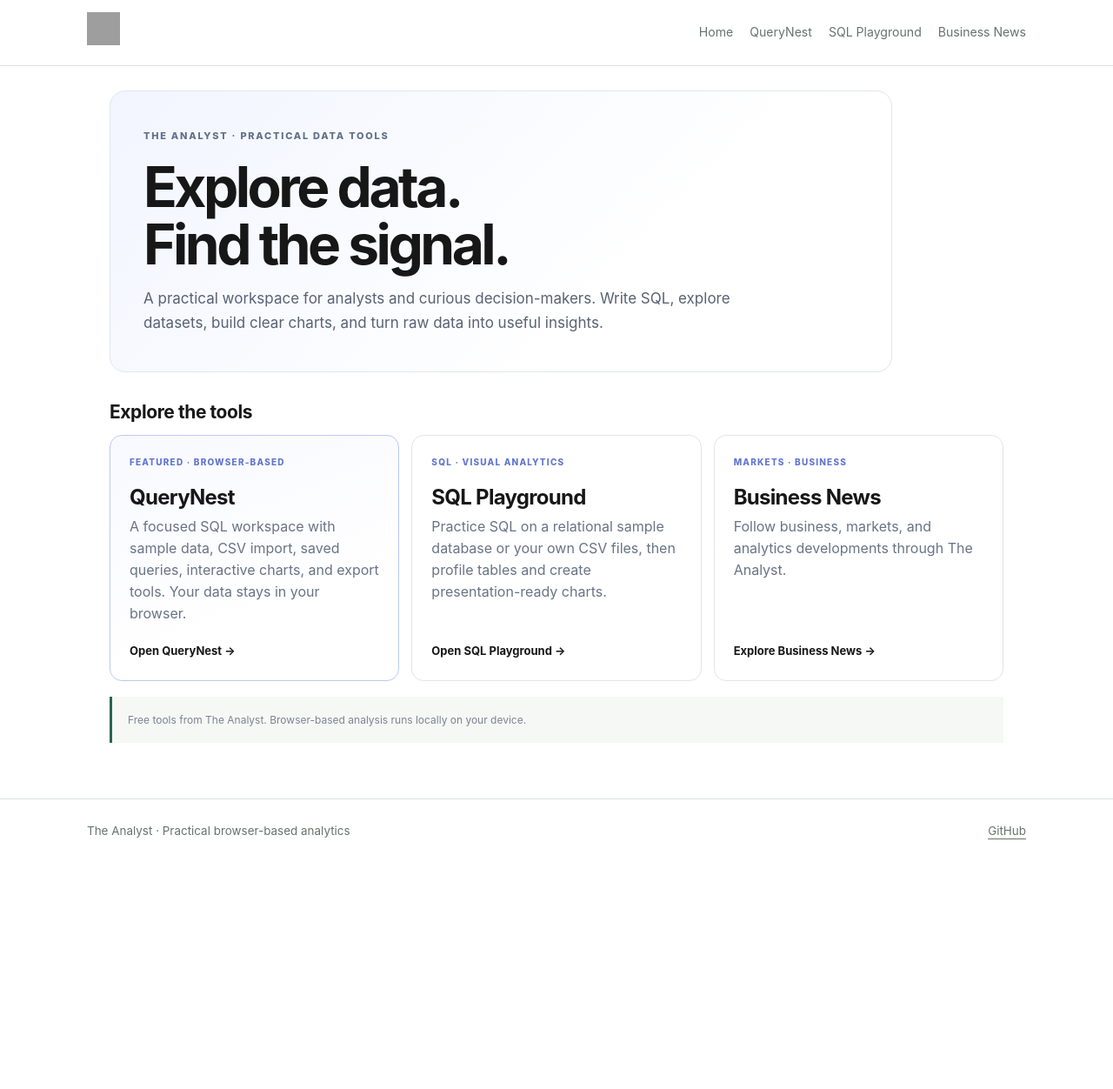
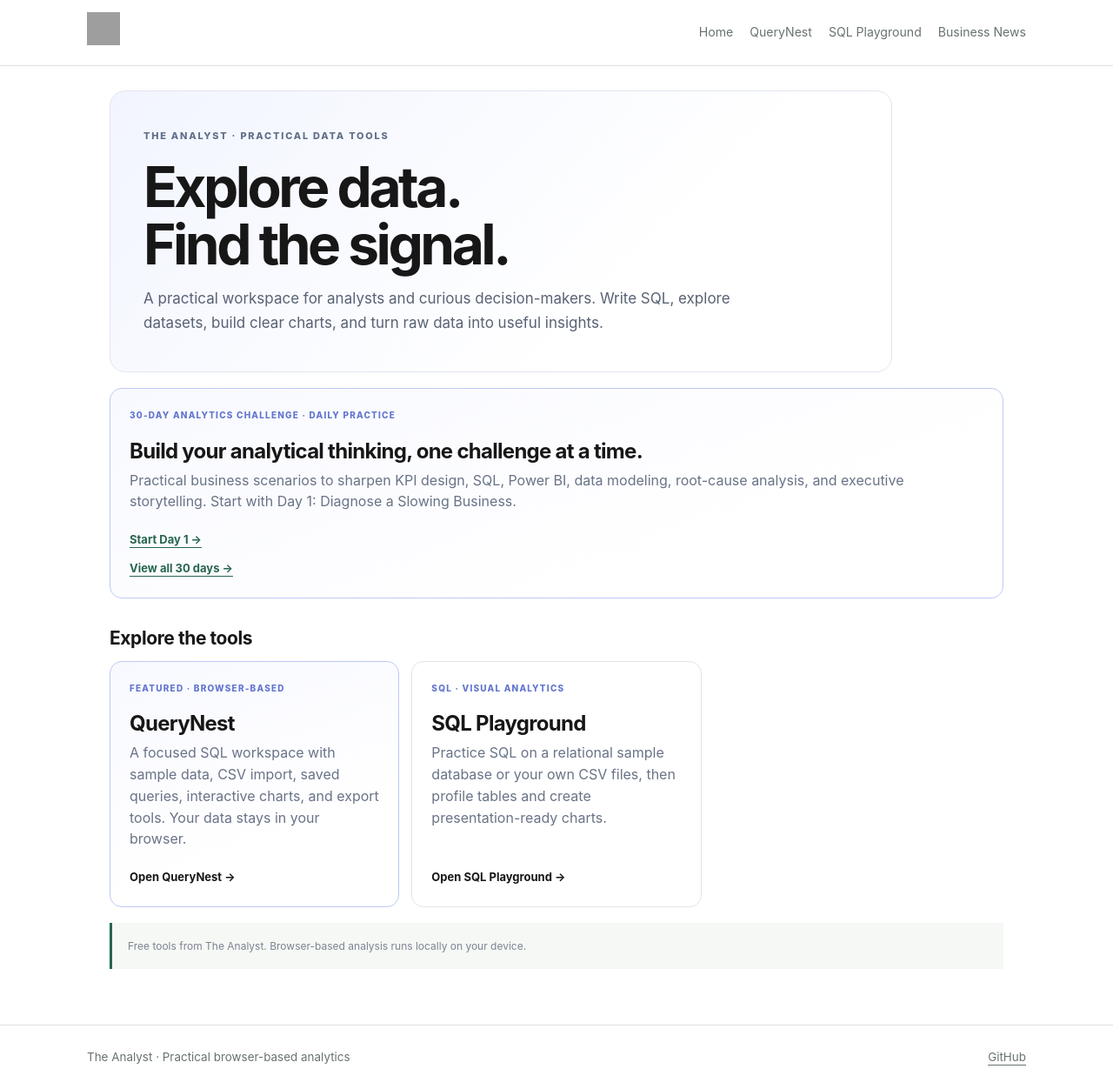
Before and after one commit to theanalystin/theanalyst.github.io, a Jekyll site: the page built from index.html, in a window 1280 px wide. Shown: the whole page at 87% size. Built offline with Jekyll 4.4.1, drawn with Linux system fonts in a browser that asks for light colours; before the commit the page ends 993 px from its top, so only the background shows below that; grey boxes are pictures that could not be loaded.

Commit message:
Feature daily analytics challenge on homepage

```diff
--- a/index.html
+++ b/index.html
@@ -31,6 +31,14 @@ permalink: /
     <p class="lead">A practical workspace for analysts and curious decision-makers. Write SQL, explore datasets, build clear charts, and turn raw data into useful insights.</p>
   </section>
 
+  <section class="tool-card featured" style="margin-top:18px;min-height:auto" aria-label="Daily Analytics Challenge">
+    <span class="tag">30-DAY ANALYTICS CHALLENGE · DAILY PRACTICE</span>
+    <h2>Build your analytical thinking, one challenge at a time.</h2>
+    <p>Practical business scenarios to sharpen KPI design, SQL, Power BI, data modeling, root-cause analysis, and executive storytelling. Start with Day 1: Diagnose a Slowing Business.</p>
+    <a class="open" href="/challenges/daily/day-01/">Start Day 1 →</a>
+    <a class="open" style="margin-top:10px" href="/challenges/30-day-analytics-challenge/">View all 30 days →</a>
+  </section>
+
   <h2 class="section-title">Explore the tools</h2>
   <section class="tool-grid" aria-label="Analytics tools">
     <a class="tool-card featured" href="/querynest/">
@@ -45,12 +53,6 @@ permalink: /
       <p>Practice SQL on a relational sample database or your own CSV files, then profile tables and create presentation-ready charts.</p>
       <span class="open">Open SQL Playground →</span>
     </a>
-    <a class="tool-card" href="/news/">
-      <span class="tag">MARKETS · BUSINESS</span>
-      <h2>Business News</h2>
-      <p>Follow business, markets, and analytics developments through The Analyst.</p>
-      <span class="open">Explore Business News →</span>
-    </a>
   </section>
   <p class="note">Free tools from The Analyst. Browser-based analysis runs locally on your device.</p>
 </div>
```
